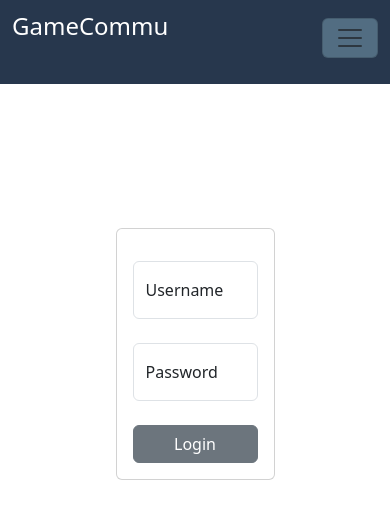
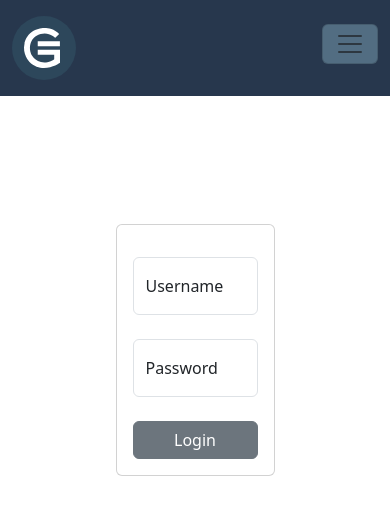
Before and after one commit to sophonwit379/Games-Commu, a React (Vite) app in the folder GameCommu-Client/: page /login in a window 390 px wide. Shown: the top 518 px of the page. Built offline with nearby package versions, Linux system fonts and the light colour scheme.

Commit message:
loginPage

```diff
--- a/GameCommu-Client/src/App.css
+++ b/GameCommu-Client/src/App.css
@@ -43,7 +43,7 @@
       color: gray;
     }
     .nav-bg .nav-con .nav-logo {
-        margin-bottom: 1em;
         margin-right: 0vh;
+        margin-top: 0.5rem;
     }
   }
--- a/GameCommu-Client/src/App.jsx
+++ b/GameCommu-Client/src/App.jsx
@@ -2,18 +2,17 @@ import Container from 'react-bootstrap/Container';
 import Nav from 'react-bootstrap/Nav';
 import Navbar from 'react-bootstrap/Navbar';
 import './App.css';
-import { NavLink } from 'react-router-dom';
-import { Outlet } from "react-router-dom";
-import { Link } from 'react-router-dom';
+import { Outlet,Link,NavLink } from "react-router-dom";
+import gLogo from './assets/gamecredits-game-logo.svg';
 
 function App() {
 
   return (
-    <div>
+    <div className='min-vh-100'>
       <Navbar expand="lg" className="nav-bg">
         <Container className='nav-con'>
           <Link className='nav-logo' to='/'>
-            GameCommu
+            <img style={{width:'4rem'}} src={gLogo} alt="logo" className="d-flex"/>
           </Link>
           <Navbar.Toggle className='nav-tog' aria-controls="basic-navbar-nav" />
           <Navbar.Collapse id="basic-navbar-nav">
--- a/GameCommu-Client/src/pages/LoginPage/LoginPage.jsx
+++ b/GameCommu-Client/src/pages/LoginPage/LoginPage.jsx
@@ -1,4 +1,5 @@
 import { useNavigate } from "react-router-dom";
+import { useState } from "react";
 import {
   FloatingLabel,
   Form,
@@ -13,34 +14,60 @@ import {
 function LoginPage() {
   const navigate = useNavigate();
 
-  const login = () => {
-    navigate("/home")
+  const [username,setUsername] = useState('');
+  const [password,setPassword] = useState('');
+
+  const handleUsernameChange = (e) => {
+    setUsername(e.target.value);
+  };
+
+  const handlePasswordChange = (e) => {
+    setPassword(e.target.value);
+  };
+
+  const handleLogin = (e) => {
+    e.preventDefault();
+    console.log(username,password);
+    navigate("/home");
   }
+
+
 
   return (
     <>
-      <Container style={{marginTop:'9rem'}} className='h-50 d-flex justify-content-center'>
-        <Row className="w-50 align-self-center">
+      <Container style={{marginTop:'8rem'}} className='h-50 d-flex justify-content-center'>
+        <Row className="w-50 item flex-column align-self-center">
           <Col>
             <Card>
               <Card.Body className="mt-3 d-flex flex-column ">
+                <Form onSubmit={handleLogin}>
                   <FloatingLabel
                     controlId="floatingInput"
                     label="Username"
                     className="mb-4"
                   >
-                  <Form.Control placeholder="username007" />
+                    <Form.Control
+                      placeholder="username007"
+                      onChange={handleUsernameChange}
+                      value={username}
+                    />
                   </FloatingLabel>
                   <FloatingLabel controlId="floatingPassword" label="Password">
-                    <Form.Control type="password" placeholder="Password" />
+                      <Form.Control
+                        type="password"
+                        placeholder="Password"
+                        onChange={handlePasswordChange}
+                        value={password}
+                      />
                   </FloatingLabel>
                   <Button
-                  className="mt-4 "
+                    className="mt-4 w-100"
                     variant="secondary"
-                  onClick={login}
+                    type="submit"
                     >
                       Login
                   </Button>
+                </Form>
               </Card.Body>
             </Card>
           </Col>
```
Also changed, not shown: GameCommu-Client/src/assets/gamecredits-game-logo.svg (added). Lines whose indentation alone changed are shown as unchanged.
